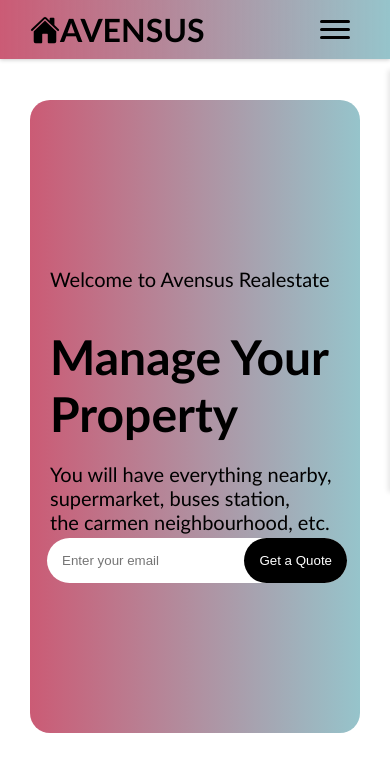
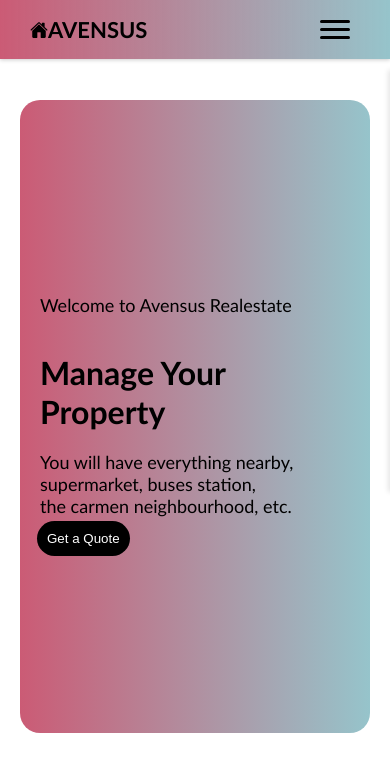
Before and after one commit to wELLs-bit/Real-Estate-LandingPage, a plain HTML site: page index.html in a window 390 px wide. Shown: the top 765 px of the page. Drawn offline with nearby package versions, Linux system fonts and the light colour scheme.

Commit message:
sync changes

```diff
--- a/index.html
+++ b/index.html
@@ -60,7 +60,6 @@
             the carmen neighbourhood, etc.
           </p>
           <div class="Input">
-            <input name="email" type="email" placeholder="Enter your email" />
             <button>Get a Quote</button>
           </div>
         </div>
--- a/style.css
+++ b/style.css
@@ -12,7 +12,7 @@
   }
 
   .container {
-    padding: 10px 30px;
+    padding: 10px 20px;
   }
 
   .logo {
@@ -226,13 +226,11 @@
   }
 
   .hero-content button {
-    padding: 15px;
+    padding: 10px;
     border-radius: 30px;
     border: none;
     background-color: black;
     color: white;
-    position: absolute;
-    right: 160px;
     cursor: pointer;
   }
 
@@ -1063,11 +1061,6 @@
 
 
   @media (max-width: 575px) {
-
-
-
-
-
     .hero-content {
       padding: 0px;
     }
@@ -1132,9 +1125,17 @@
 
 
   @media (max-width: 480px) {
-
-    .hero-section {
-      height: 40vh;
+    .logo h1{
+      font-size: 22px;
+    }
+    .logo ion-icon{
+      font-size: 18px;
+    }
+    .hero-content h1 {
+      font-size: 2rem;
+    }
+    .hero-content p {
+      font-size: 18px;
     }
     .service-section {
       padding: 0px;
```
